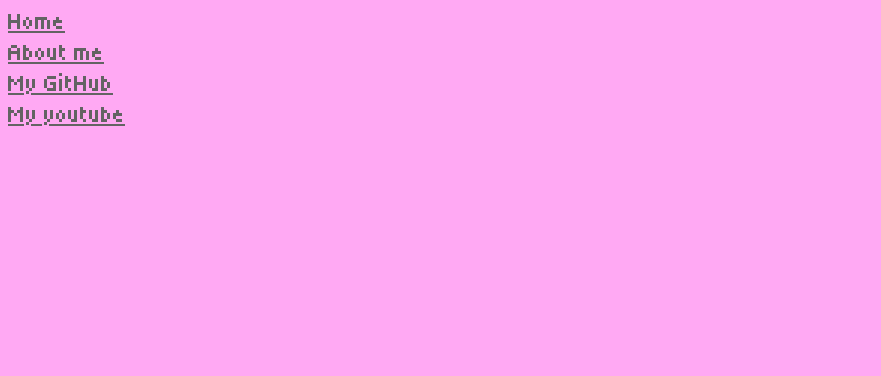
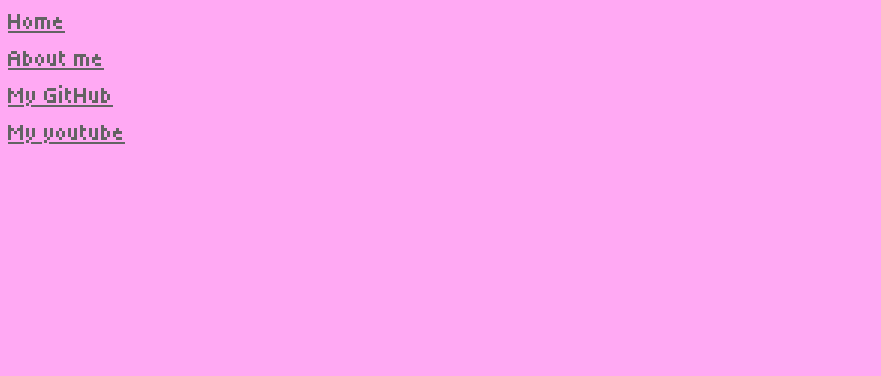
Before and after one commit to Nyoko-Prisau/Nyoko-Prisau, a plain HTML site: page html/blogs.html in a window 1280 px wide. Shown: the top 376 px of the page, without its empty margins (0-881 px from the left). Drawn offline with Linux system fonts and the light colour scheme.

Commit message:
modified:   css/about-me-style.css 	new file:   css/blogs/blog-style-text.css 	renamed:    css/blogs-style.css -> css/blogs/blogs-style.css 	modified:   css/index-style.css 	modified:   html/about-me.html 	modified:   html/blogs.html 	modified:   index.html

```diff
--- a/css/about-me-style.css
+++ b/css/about-me-style.css
@@ -1,6 +1,6 @@
 @font-face {
-    font-family: 'Tiny5'; /*a name to be used later*/
-    src: url('../Tiny5-Regular.ttf'); /*URL to font*/
+    font-family: 'Tiny5';
+    src: url('../Tiny5-Regular.ttf');
 }
 body{
     background-color: #ffa9f3;
@@ -18,6 +18,7 @@ body{
     justify-content: left;
     align-items: left;
     gap: 4px;
+    display: inline;
 }
 
 .about-me{
@@ -34,3 +35,8 @@ body{
     font-style: normal;
     font-size: large;
 }
+
+li {
+    list-style-type: none;
+    margin-bottom: 10px;
+}
--- /dev/null
+++ b/css/blogs/blog-style-text.css
@@ -0,0 +1,22 @@
+@font-face {
+    font-family: 'Tiny5';
+    src: url('../../Tiny5-Regular.ttf');
+}
+
+body{
+    background-color: #ffa9f3;
+}
+
+.text-main{
+    position: fixed;
+    inset: 0;
+    width: fit-content;
+    height: fit-content;
+    margin: auto;
+}
+
+.text{
+    font-family: "Tiny5", sans-serif;
+    color: rgb(246, 138, 138);
+    font-size: xx-large;
+}
--- a/css/blogs-style.css
+++ b/css/blogs/blogs-style.css
@@ -1,6 +1,6 @@
 @font-face {
-    font-family: 'Tiny5'; /*a name to be used later*/
-    src: url('../Tiny5-Regular.ttf'); /*URL to font*/
+    font-family: 'Tiny5';
+    src: url('../../Tiny5-Regular.ttf');
 }
 
 body{
@@ -19,4 +19,10 @@ body{
     justify-content: left;
     align-items: left;
     gap: 4px;
+    display: inline;
 }
+
+li {
+    list-style-type: none;
+    margin-bottom: 10px;
+}
--- a/css/index-style.css
+++ b/css/index-style.css
@@ -1,6 +1,6 @@
 @font-face {
-    font-family: 'Tiny5'; /*a name to be used later*/
-    src: url('../Tiny5-Regular.ttf'); /*URL to font*/
+    font-family: 'Tiny5';
+    src: url('../Tiny5-Regular.ttf');
 }
 
 body{
@@ -26,6 +26,7 @@ body{
     justify-content: left;
     align-items: left;
     gap: 4px;
+    display: inline;
 }
 
 .style{
@@ -33,3 +34,8 @@ body{
     color: rgb(99, 99, 99);
     font-size: x-large;
 }
+
+li {
+    list-style-type: none;
+    margin-bottom: 10px;
+}
--- a/html/blogs.html
+++ b/html/blogs.html
@@ -4,14 +4,18 @@
     <meta charset="UTF-8">
     <meta name="viewport" content="width=device-width, initial-scale=1.0">
     <title>Document</title>
-    <link rel="stylesheet" href="../css/blogs-style.css">
+    <link rel="stylesheet" href="../css/blogs/blog-style-text.css">
+    <link rel="stylesheet" href="../css/blogs/blogs-style.css">
 </head>
-<body>
-    <div class="menu">
-        <a class="Links" href="../index.html">Home</a>
-        <a class="Links" href="../html/blogs.html">About me</a>
-        <a class="Links" href="https://github.com/Nyoko-Prisau">My GitHub</a>
-        <a class="Links" href="https://www.youtube.com/@noyko_prisau">My youtube</a>
-    </div>
-</body>
+    <body>
+        <div class="text-main">
+            <a class="text">There are currently no blogs</a>
+        </div>
+        <div class="menu">
+            <li><a class="Links" href="../index.html">Home</a></li>
+            <li><a class="Links" href="../html/blogs.html">About me</a></li>
+            <li><a class="Links" href="https://github.com/Nyoko-Prisau">My GitHub</a></li>
+            <li><a class="Links" href="https://www.youtube.com/@noyko_prisau">My youtube</a></li>
+        </div>
+    </body>
 </html>
```
Also changed, not shown: html/about-me.html (+12 -4 lines), index.html (+4 -4 lines).
